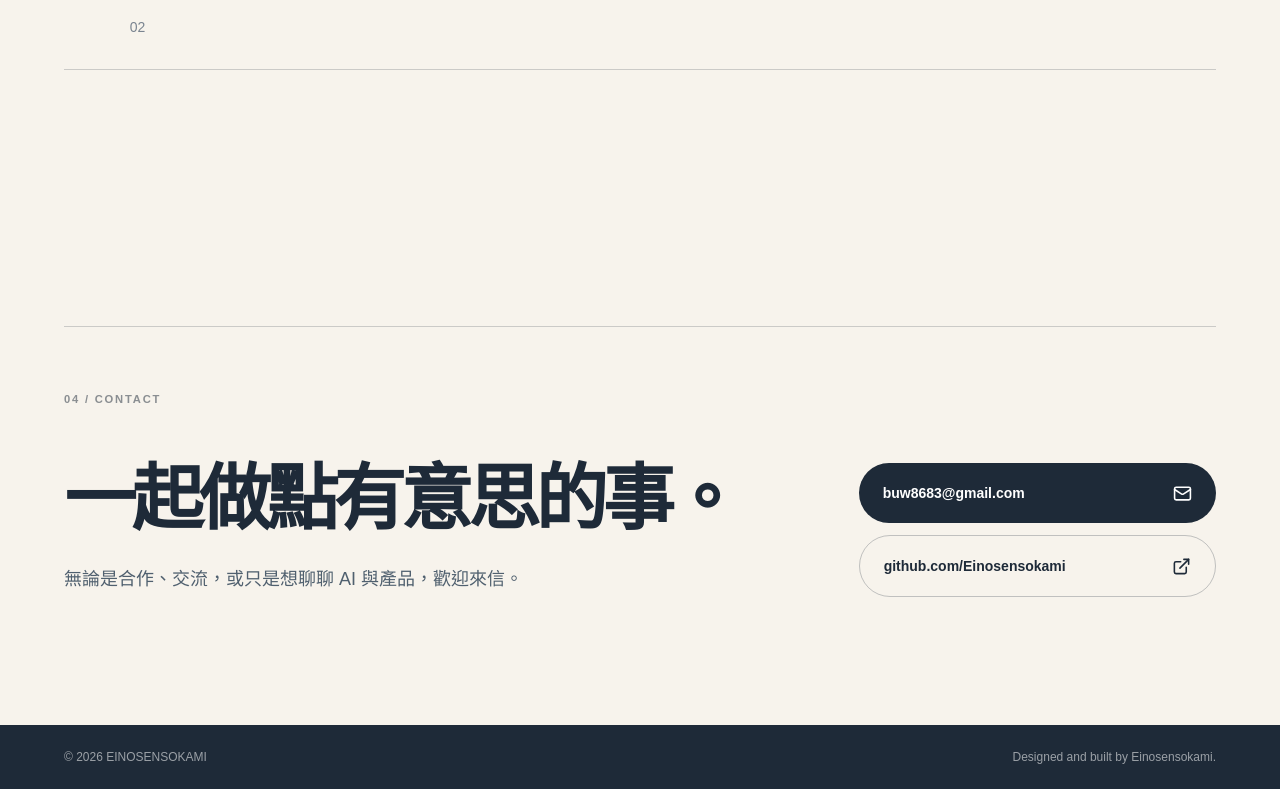
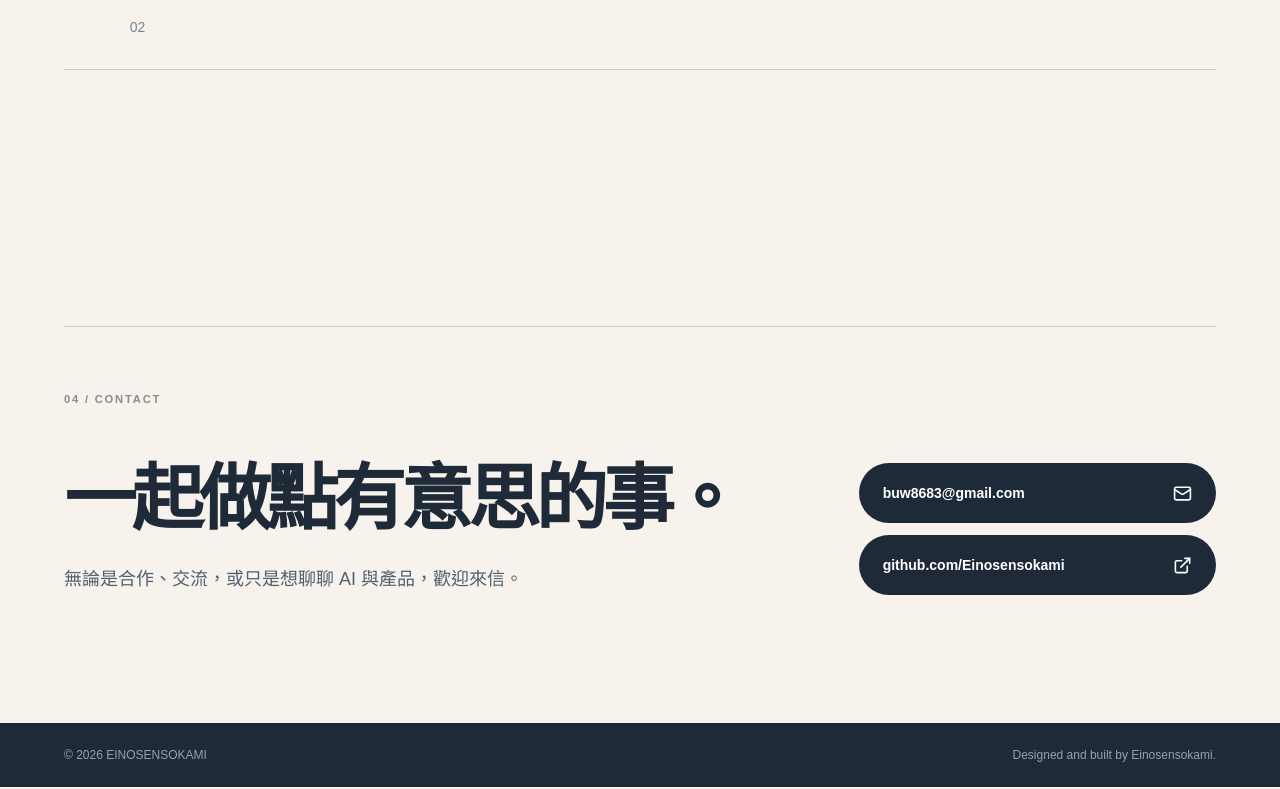
Before and after one commit to Einosensokami/self, a Next.js app: page / in a window 1280 px wide. Shown: the part 2782-3571 px from the top of the page. Built offline with nearby package versions, Linux system fonts and the light colour scheme.

Commit message:
Use dark styling for GitHub link

```diff
--- a/components/section-grid-page.tsx
+++ b/components/section-grid-page.tsx
@@ -54,7 +54,7 @@ export function SectionGridPage() {
 
       <section id="experience" className="px-5 py-24 sm:px-8 lg:px-12 lg:py-32"><div className="mx-auto max-w-6xl"><div className="grid gap-5 lg:grid-cols-12"><p className="section-label lg:col-span-3">{t["experience.label"]}</p><h2 className="text-4xl font-medium tracking-[-.05em] sm:text-6xl lg:col-span-9">{t["experience.title"]}</h2></div><ol className="mt-16 border-t border-[#1e2a38]/20">{experiences.map((item, index) => <li key={item.role} className="grid gap-4 border-b border-[#1e2a38]/20 py-8 md:grid-cols-12"><p className="text-sm font-semibold md:col-span-2">{item.period}</p><div className="md:col-span-6"><h3 className="text-xl font-semibold tracking-[-.03em]">{item.role}</h3><p className="mt-2 text-sm text-[#50606f]">{item.org}</p></div><p className="text-sm leading-6 text-[#50606f] md:col-span-4">{item.desc}</p><span className="hidden text-right text-sm text-[#7a8490] md:block">0{index + 1}</span></li>)}</ol></div></section>
 
-      <section id="contact" className="px-5 py-24 text-[#1e2a38] sm:px-8 lg:px-12 lg:py-32"><div className="mx-auto max-w-6xl border-t border-[#1e2a38]/20 pt-16"><p className="section-label">{t["contact.label"]}</p><div className="mt-14 grid gap-10 lg:grid-cols-12"><div className="lg:col-span-8"><h2 className="max-w-3xl text-5xl font-semibold tracking-[-.065em] sm:text-7xl">{t["contact.title"]}</h2><p className="mt-7 max-w-lg text-lg leading-8 text-[#50606f]">{t["contact.body"]}</p></div><div className="flex h-fit flex-col gap-3 lg:col-span-4"><a href="mailto:buw8683@gmail.com" className="group flex items-center justify-between rounded-full bg-[#1e2a38] px-6 py-5 text-sm font-semibold text-white transition hover:bg-white hover:text-[#1e2a38]"><span>buw8683@gmail.com</span><Mail size={19} className="transition group-hover:-translate-y-1 group-hover:translate-x-1" /></a><a href="https://github.com/Einosensokami" target="_blank" rel="noreferrer" className="group flex items-center justify-between rounded-full border border-[#1e2a38]/25 px-6 py-5 text-sm font-semibold transition hover:border-[#1e2a38]"><span>github.com/Einosensokami</span><ExternalLink size={19} className="transition group-hover:-translate-y-1 group-hover:translate-x-1" /></a></div></div></div></section>
+      <section id="contact" className="px-5 py-24 text-[#1e2a38] sm:px-8 lg:px-12 lg:py-32"><div className="mx-auto max-w-6xl border-t border-[#1e2a38]/20 pt-16"><p className="section-label">{t["contact.label"]}</p><div className="mt-14 grid gap-10 lg:grid-cols-12"><div className="lg:col-span-8"><h2 className="max-w-3xl text-5xl font-semibold tracking-[-.065em] sm:text-7xl">{t["contact.title"]}</h2><p className="mt-7 max-w-lg text-lg leading-8 text-[#50606f]">{t["contact.body"]}</p></div><div className="flex h-fit flex-col gap-3 lg:col-span-4"><a href="mailto:buw8683@gmail.com" className="group flex items-center justify-between rounded-full bg-[#1e2a38] px-6 py-5 text-sm font-semibold text-white transition hover:bg-white hover:text-[#1e2a38]"><span>buw8683@gmail.com</span><Mail size={19} className="transition group-hover:-translate-y-1 group-hover:translate-x-1" /></a><a href="https://github.com/Einosensokami" target="_blank" rel="noreferrer" className="group flex items-center justify-between rounded-full bg-[#1e2a38] px-6 py-5 text-sm font-semibold text-white transition hover:bg-white hover:text-[#1e2a38]"><span>github.com/Einosensokami</span><ExternalLink size={19} className="transition group-hover:-translate-y-1 group-hover:translate-x-1" /></a></div></div></div></section>
     </main>
     <footer className="relative z-10 bg-[#1e2a38] px-5 py-6 text-xs text-white/55 sm:px-8 lg:px-12"><div className="mx-auto flex max-w-6xl justify-between"><span>© {new Date().getFullYear()} EINOSENSOKAMI</span><span>{t["footer.note"]}</span></div></footer>
   </div>;
```
